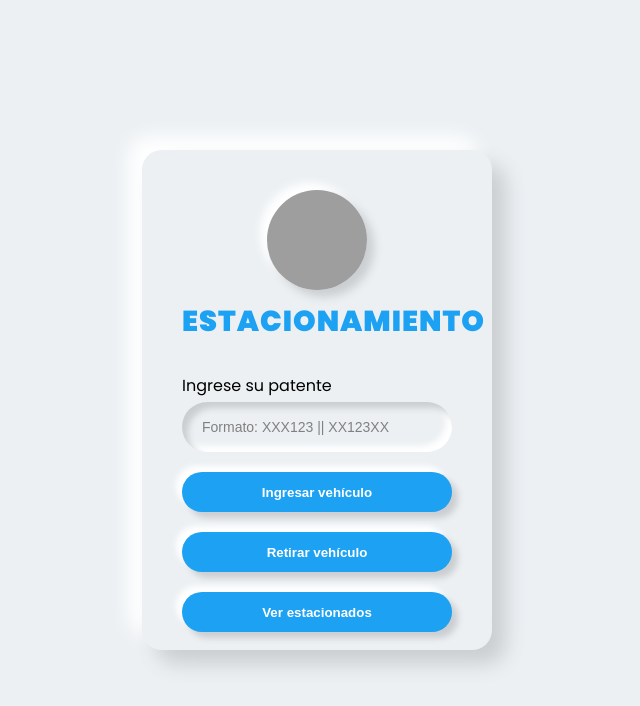
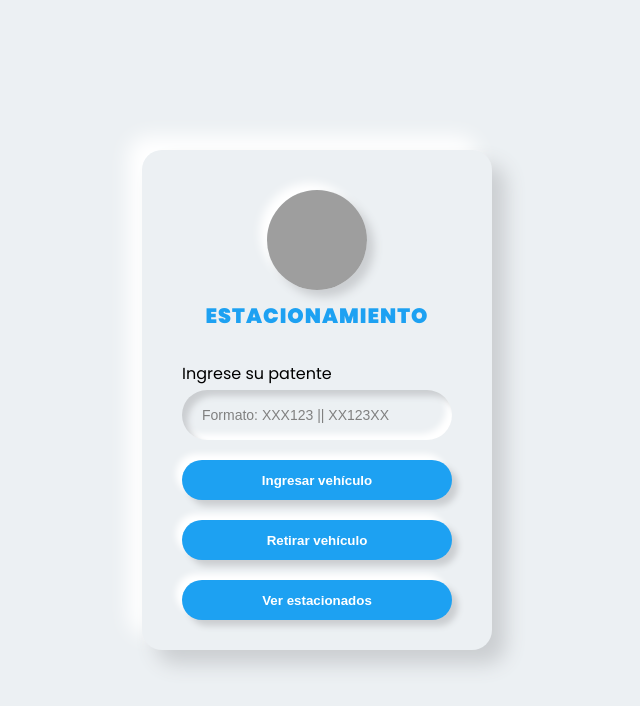
Before and after one commit to MelinaAlonso76/Desafio-Complementario3, a plain HTML site: page index.html in a window 1280 px wide. Shown: the whole page, without its empty margins (323-963 px from the left). Drawn offline with Linux system fonts and the light colour scheme; grey boxes are pictures that could not be loaded.

Commit message:
entrega finalizada

```diff
--- a/index.html
+++ b/index.html
@@ -12,7 +12,7 @@
 <body>
     <div class="container">
 		<div class="brand-logo"></div>
-		<div class="brand-title">ESTACIONAMIENTO</div>
+		<div id="brand-title">ESTACIONAMIENTO</div>
 		<div class="inputs">
 			<label>Ingrese su patente</label>
 			<input id="placa" type="text" placeholder="Formato: XXX123 || XX123XX"/>
--- a/js/index.js
+++ b/js/index.js
@@ -12,7 +12,8 @@ let opcion = 0
 
 function ingresarAutos(){
     if(autosIngresados>capacidad-1){
-        alert('NO HAY LUGAR DISPONIBLE')
+        alert('Estacionamiento completo')
+        document.getElementById('brand-title').innerHTML = 'ESTACIONAMIENTO LLENO'
     }else{
         let placa = verificoPatente()
         let ingreso = new Date()
--- a/style.css
+++ b/style.css
@@ -39,10 +39,10 @@ body {
     box-shadow: 7px 7px 10px #cbced1, -7px -7px 10px white;
 }
 
-.brand-title {
+#brand-title {
     margin-top: 10px;
     font-weight: 900;
-    font-size: 1.8rem;
+    font-size: 1.3rem;
     color: #1DA1F2;
     letter-spacing: 1px;
 }
```
